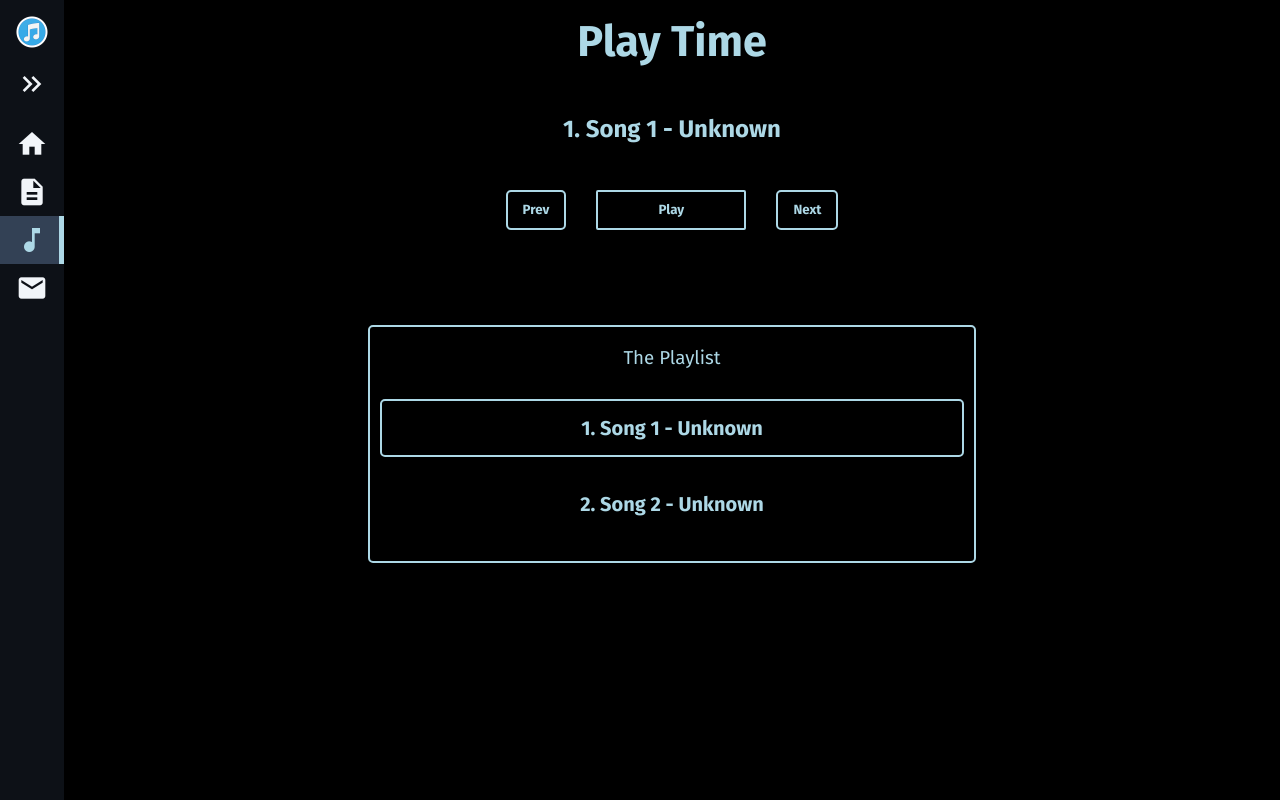
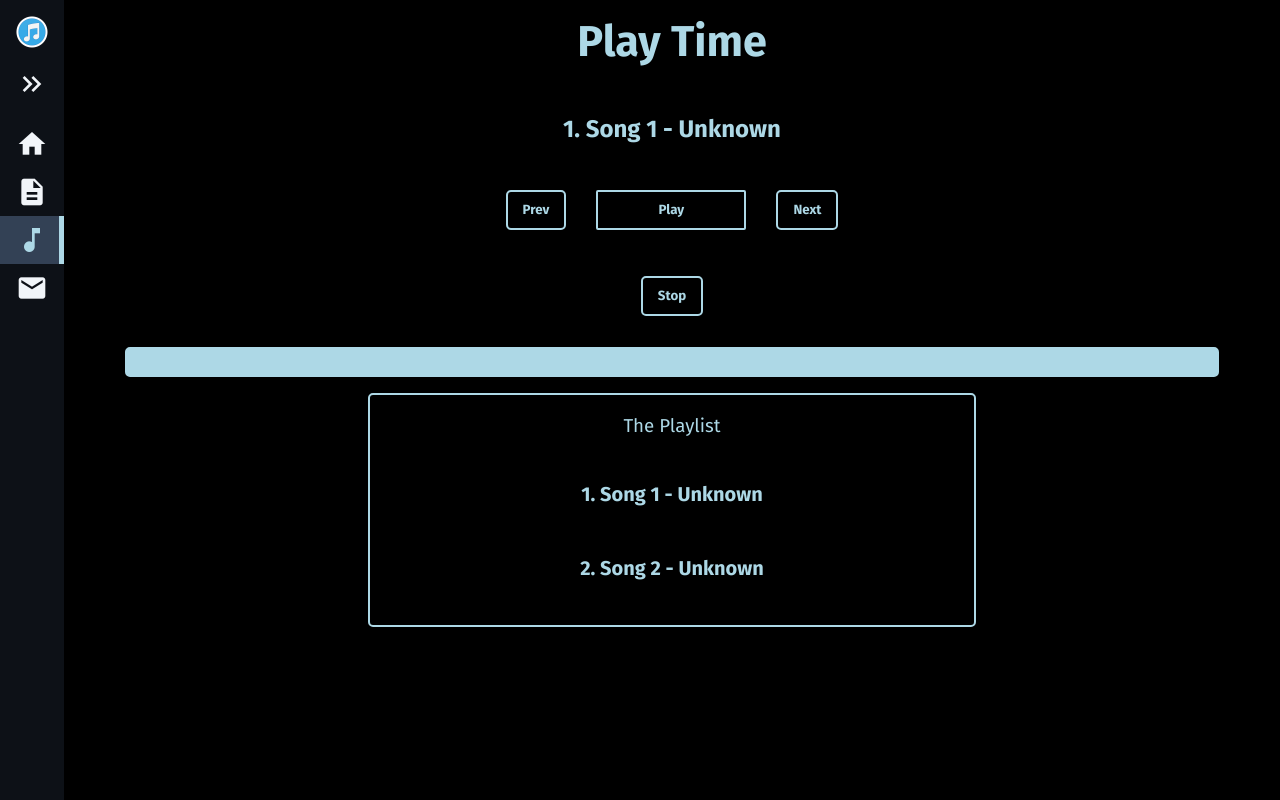
Before and after one commit to mladen081/mj-music, a Vue app: page /playlist in a window 1280 px wide. Built offline with nearby package versions, Linux system fonts and the light colour scheme.

Commit message:
003 Before resizing to rem.

```diff
--- a/src/App.vue
+++ b/src/App.vue
@@ -20,6 +20,13 @@ import SideBarCustom from "./components/SideBarCustom.vue";
   --sidebar-width: 300px;
 }
 
+* {
+  margin: 0;
+  padding: 0;
+  box-sizing: border-box;
+  font-family: "Fira sans", sans-serif;
+}
+
 // *,
 // *::after,
 // *::before {
@@ -33,21 +40,10 @@ import SideBarCustom from "./components/SideBarCustom.vue";
 //   font-size: 62.5%;
 // }
 
-// body {
-//   font-family: "Fira sans", sans-serif;
-//   background: var(--black);
-//   box-sizing: border-box;
-// }
-
-* {
-  margin: 0;
-  padding: 0;
-  box-sizing: border-box;
+body {
   font-family: "Fira sans", sans-serif;
-}
-
-body {
   background: var(--black);
+  //   box-sizing: border-box;
 }
 
 button {
--- a/src/views/Playlist.vue
+++ b/src/views/Playlist.vue
@@ -4,14 +4,22 @@
       <h1>Play Time</h1>
 
       <section class="player">
-        <h2 class="song-title">
+        <h2 class="song-title" @click="resetSong(current)">
           {{ current.title }} - <span>{{ current.artist }}</span>
         </h2>
         <div class="controls">
           <button class="prev" @click="prev">Prev</button>
-          <button class="play" v-if="!isPlaying" @click="play">Play</button>
-          <button class="pause" v-else @click="pause">Pause</button>
+          <button class="play" v-if="!isPlaying" @click="play(current)">
+            Play
+          </button>
+          <button class="pause" v-else @click="togglePlayback">Pause</button>
           <button class="next" @click="next">Next</button>
+        </div>
+        <div class="stop-control">
+          <button class="stop" @click="stop">Stop</button>
+        </div>
+        <div class="progress-bar">
+          <div class="progress" :style="{ width: progress + '%' }"></div>
         </div>
       </section>
       <section class="playlist all">
@@ -20,7 +28,10 @@
           v-for="song in songs"
           :key="song.src"
           @click="play(song)"
-          :class="song.src == current.src ? 'song playing' : 'song'"
+          :class="{
+            'song playing': song.src === current.src && isPlaying,
+            song: true,
+          }"
         >
           {{ song.title }} - {{ song.artist }}
         </button>
@@ -37,6 +48,8 @@ export default {
       current: {},
       index: 0,
       isPlaying: false,
+      currentTime: 0,
+      duration: 0,
       songs: [
         {
           title: "1. Song 1",
@@ -52,52 +65,104 @@ export default {
       player: new Audio(),
     };
   },
+  computed: {
+    progress() {
+      if (this.duration) {
+        return (this.currentTime / this.duration) * 100;
+      } else {
+        return 0;
+      }
+    },
+  },
   methods: {
-    async play(song) {
-      if (typeof song.src != "undefined") {
+    togglePlayback() {
+      if (this.player.paused) {
+        // If the audio is paused, play the song
+        this.play(this.current);
+      } else {
+        // If the audio is playing, pause the song
+        this.pause();
+      }
+    },
+    play(song) {
+      const index = this.songs.findIndex((s) => s.src === song.src);
+      if (index === -1) {
+        console.error("Song not found in the playlist");
+        return;
+      }
+
+      this.index = index; // Update the index
+
+      if (this.player.src !== song.src) {
+        // Load new song
         this.current = song;
         this.player.src = this.current.src;
       }
-      await this.player.play();
-      this.player.addEventListener(
-        "ended",
-        function () {
-          this.index++;
-          if (this.index > this.songs.length - 1) {
-            this.index = 0;
-          }
-          this.current = this.songs[this.index];
-          this.play(this.current);
-        }.bind(this)
-      );
-      this.isPlaying = true;
+
+      // Set the playback position to the stored current time
+      this.player.currentTime = this.currentTime;
+
+      // Check if the audio is paused, then play
+      if (this.player.paused) {
+        // Play the song
+        this.player.play();
+        // Update playback status
+        this.isPlaying = true;
+      }
     },
     pause() {
       this.player.pause();
+      // Store the current playback position
+      this.currentTime = this.player.currentTime;
       this.isPlaying = false;
     },
     next() {
-      this.index++;
-      if (this.index > this.songs.length - 1) {
-        this.index = 0;
-      }
+      this.index = (this.index + 1) % this.songs.length;
       this.current = this.songs[this.index];
-      this.play(this.current);
+      this.resetSong(); // Reset song before playing the next one
     },
     prev() {
-      this.index--;
-      if (this.index < 0) {
-        this.index = this.songs.length - 1;
+      this.index = (this.index - 1 + this.songs.length) % this.songs.length;
+      this.current = this.songs[this.index];
+      this.resetSong(); // Reset song before playing the previous one
+    },
+    stop() {
+      this.player.pause();
+      this.player.currentTime = 0; // Reset current time to 0
+      this.isPlaying = false;
+    },
+    resetSong(song) {
+      if (song) {
+        // If a specific song is provided, reset that song
+        if (this.current.src === song.src) {
+          this.player.currentTime = 0; // Reset current time to 0
+          this.player.load(); // Reload the audio file
+          this.isPlaying = false; // Set isPlaying to false
+        }
+      } else {
+        // If no specific song is provided, reset the currently playing song
+        this.player.currentTime = 0; // Reset current time to 0
+        this.player.load(); // Reload the audio file
+        this.isPlaying = false; // Set isPlaying to false
       }
-      this.current = this.songs[this.index];
-      this.play(this.current);
+    },
+    updateTime() {
+      this.currentTime = this.player.currentTime;
+      this.duration = this.player.duration;
+    },
+    songEnded() {
+      // Automatically play the next song when the current one ends
+      this.next();
     },
   },
   created() {
-    this.current = this.songs[this.index];
-    this.player.src = this.current.src;
+    this.current = this.songs[0]; // Set current to the first song in the playlist
+    this.player.addEventListener("timeupdate", this.updateTime);
+    this.player.addEventListener("ended", this.songEnded);
   },
-  beforeUnmount() {
+  beforeDestroy() {
+    this.player.removeEventListener("timeupdate", this.updateTime);
+    this.player.removeEventListener("ended", this.songEnded);
     this.player.pause();
     this.isPlaying = false;
   },
@@ -116,12 +181,13 @@ export default {
 .song-title span {
   font-weight: 700;
 }
-.controls {
+.controls,
+.stop-control {
   display: flex;
   justify-content: center;
   align-items: center;
   padding: 15px 15px;
-  margin-bottom: 5rem;
+  margin-bottom: 1rem;
 }
 button {
   appearance: none;
@@ -153,6 +219,21 @@ button:hover {
   border: 2px solid var(--light-blue);
 }
 
+.stop {
+  font-weight: 700;
+  padding: 10px 15px;
+  margin: 0px 15px;
+  border-radius: 5px;
+  border: 2px solid var(--light-blue);
+  color: var(--light-blue);
+  cursor: pointer;
+}
+
+.stop:hover {
+  color: #000;
+  background-color: var(--light-blue);
+}
+
 .playlist.all {
   padding: 10px;
   border-radius: 5px;
@@ -176,6 +257,7 @@ button:hover {
 .playlist .song:hover {
   color: #000;
 }
+
 .playlist .song.playing {
   color: var(--light-blue);
   border: 2px solid var(--light-blue);
@@ -184,6 +266,23 @@ button:hover {
 
 .playlist .song.playing:hover {
   color: #000;
+}
+
+.progress-bar {
+  width: 90%;
+  height: 30px;
+  background-color: var(--light-blue);
+  margin: 1rem auto;
+  border-radius: 5px;
+  border: 2px solid var(--light-blue);
+  --progress: 0;
+}
+
+.progress {
+  height: 100%;
+  background-color: var(--dark-alt);
+  border-radius: 5px;
+  width: var(--progress);
 }
 
 @media (max-width: 767px) {
```
